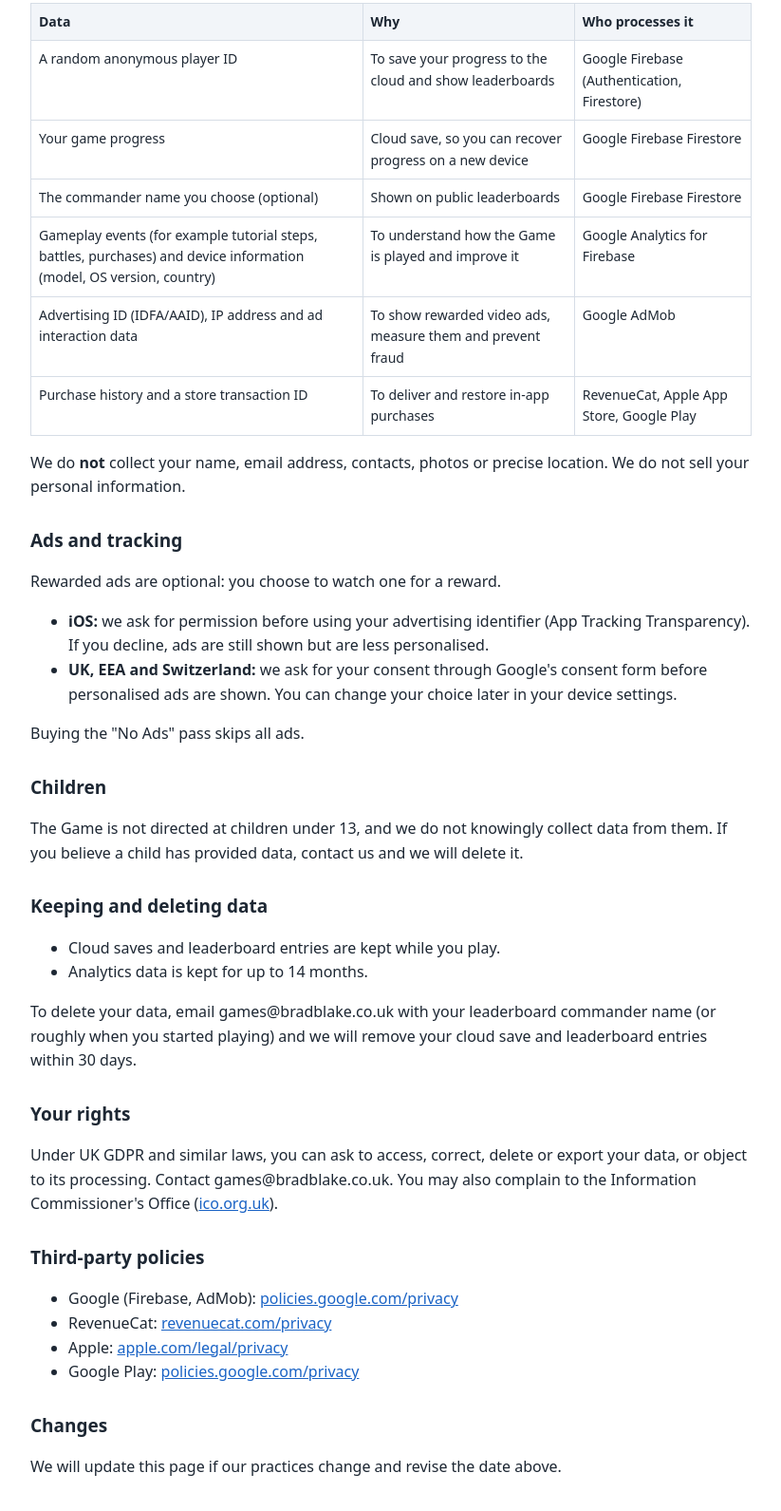
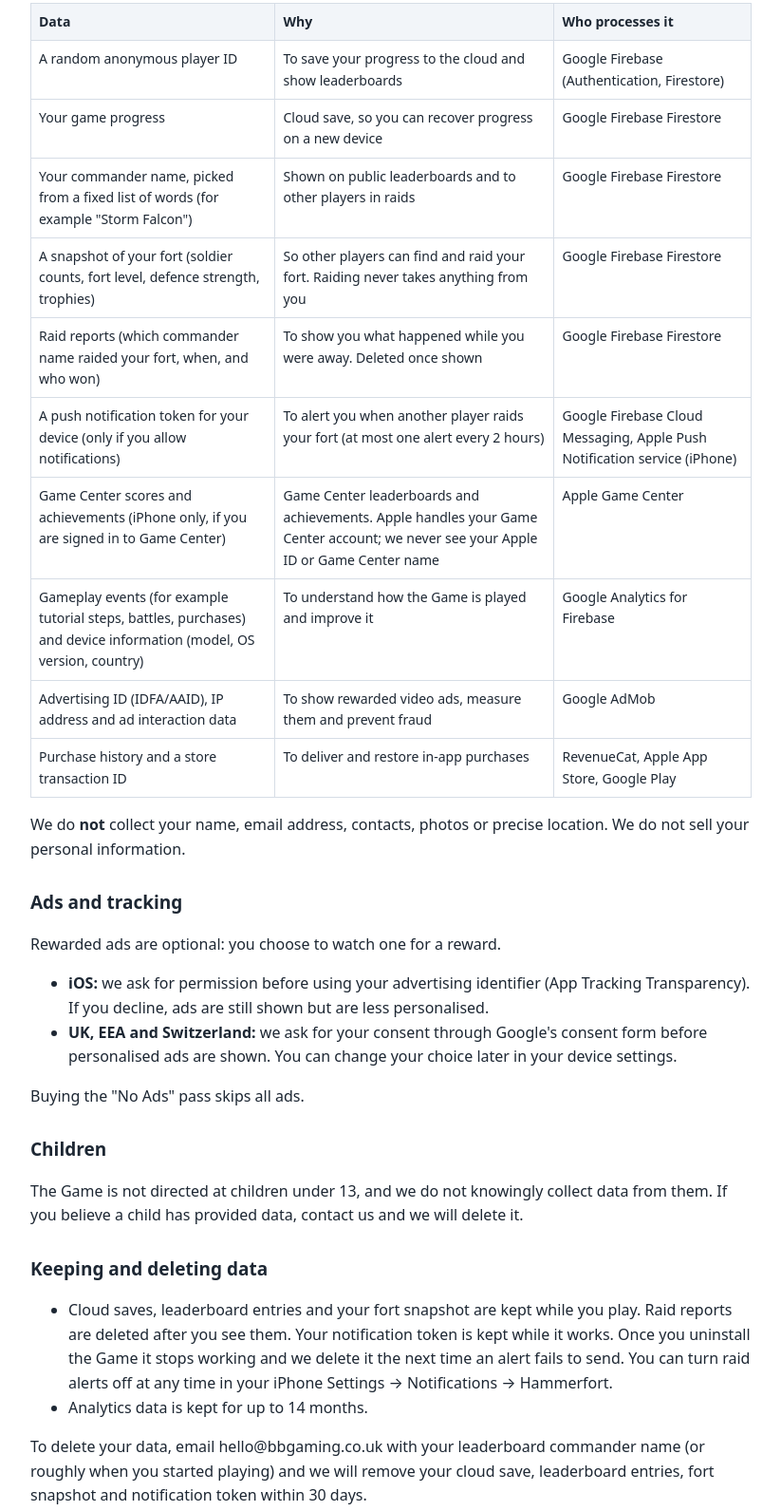
Before and after one commit to gamesbradblake/privacy, a plain HTML site: page index.html in a window 1280 px wide. Shown: the part 296-1887 px from the top of the page at 95% size, without its empty margins (228-1051 px from the left). Drawn offline with Linux system fonts and the light colour scheme.

Commit message:
Hammerfort privacy: BB Gaming Ltd

```diff
--- a/index.html
+++ b/index.html
@@ -2,13 +2,17 @@
 <style>body{font-family:system-ui,-apple-system,Segoe UI,Roboto,sans-serif;max-width:760px;margin:0 auto;padding:24px 16px 60px;line-height:1.6;color:#1d2733;background:#fff}h1{font-size:28px}h2{font-size:19px;margin-top:28px}table{border-collapse:collapse;width:100%;font-size:14px}th,td{border:1px solid #d6dde6;padding:8px;text-align:left;vertical-align:top}th{background:#f2f5f9}a{color:#1a63c5}
 @media (prefers-color-scheme:dark){body{background:#121820;color:#e3e9f0}th{background:#1d2733}th,td{border-color:#33404f}a{color:#7fb3ff}}</style></head><body>
 <h1>Hammerfort Privacy Policy</h1>
-<p><em>Last updated: 11 October 2026</em></p>
-<p>This policy explains what information the Hammerfort mobile game ("the Game", "we", "us") collects and why. The Game is published by <strong>Bradley Blake</strong> (United Kingdom). Contact: <strong>games@bradblake.co.uk</strong>.</p>
+<p><em>Last updated: 1 November 2026</em></p>
+<p>This policy explains what information the Hammerfort mobile game ("the Game", "we", "us") collects and why. The Game is published by <strong>BB Gaming Ltd</strong>, a company registered in England and Wales (company number 17541184). Contact: <strong>hello@bbgaming.co.uk</strong>.</p>
 <h2>What we collect</h2>
 <table><tr><th>Data</th><th>Why</th><th>Who processes it</th></tr>
 <tr><td>A random anonymous player ID</td><td>To save your progress to the cloud and show leaderboards</td><td>Google Firebase (Authentication, Firestore)</td></tr>
 <tr><td>Your game progress</td><td>Cloud save, so you can recover progress on a new device</td><td>Google Firebase Firestore</td></tr>
-<tr><td>The commander name you choose (optional)</td><td>Shown on public leaderboards</td><td>Google Firebase Firestore</td></tr>
+<tr><td>Your commander name, picked from a fixed list of words (for example "Storm Falcon")</td><td>Shown on public leaderboards and to other players in raids</td><td>Google Firebase Firestore</td></tr>
+<tr><td>A snapshot of your fort (soldier counts, fort level, defence strength, trophies)</td><td>So other players can find and raid your fort. Raiding never takes anything from you</td><td>Google Firebase Firestore</td></tr>
+<tr><td>Raid reports (which commander name raided your fort, when, and who won)</td><td>To show you what happened while you were away. Deleted once shown</td><td>Google Firebase Firestore</td></tr>
+<tr><td>A push notification token for your device (only if you allow notifications)</td><td>To alert you when another player raids your fort (at most one alert every 2 hours)</td><td>Google Firebase Cloud Messaging, Apple Push Notification service (iPhone)</td></tr>
+<tr><td>Game Center scores and achievements (iPhone only, if you are signed in to Game Center)</td><td>Game Center leaderboards and achievements. Apple handles your Game Center account; we never see your Apple ID or Game Center name</td><td>Apple Game Center</td></tr>
 <tr><td>Gameplay events (for example tutorial steps, battles, purchases) and device information (model, OS version, country)</td><td>To understand how the Game is played and improve it</td><td>Google Analytics for Firebase</td></tr>
 <tr><td>Advertising ID (IDFA/AAID), IP address and ad interaction data</td><td>To show rewarded video ads, measure them and prevent fraud</td><td>Google AdMob</td></tr>
 <tr><td>Purchase history and a store transaction ID</td><td>To deliver and restore in-app purchases</td><td>RevenueCat, Apple App Store, Google Play</td></tr>
@@ -25,17 +29,17 @@
 <p>The Game is not directed at children under 13, and we do not knowingly collect data from them. If you believe a child has provided data, contact us and we will delete it.</p>
 <h2>Keeping and deleting data</h2>
 <ul>
-<li>Cloud saves and leaderboard entries are kept while you play.</li>
+<li>Cloud saves, leaderboard entries and your fort snapshot are kept while you play. Raid reports are deleted after you see them. Your notification token is kept while it works. Once you uninstall the Game it stops working and we delete it the next time an alert fails to send. You can turn raid alerts off at any time in your iPhone Settings → Notifications → Hammerfort.</li>
 <li>Analytics data is kept for up to 14 months.</li>
 </ul>
-<p>To delete your data, email games@bradblake.co.uk with your leaderboard commander name (or roughly when you started playing) and we will remove your cloud save and leaderboard entries within 30 days.</p>
+<p>To delete your data, email hello@bbgaming.co.uk with your leaderboard commander name (or roughly when you started playing) and we will remove your cloud save, leaderboard entries, fort snapshot and notification token within 30 days.</p>
 <h2>Your rights</h2>
-<p>Under UK GDPR and similar laws, you can ask to access, correct, delete or export your data, or object to its processing. Contact games@bradblake.co.uk. You may also complain to the Information Commissioner's Office (<a href="https://ico.org.uk">ico.org.uk</a>).</p>
+<p>Under UK GDPR and similar laws, you can ask to access, correct, delete or export your data, or object to its processing. Contact hello@bbgaming.co.uk. You may also complain to the Information Commissioner's Office (<a href="https://ico.org.uk">ico.org.uk</a>).</p>
 <h2>Third-party policies</h2>
 <ul>
 <li>Google (Firebase, AdMob): <a href="https://policies.google.com/privacy">policies.google.com/privacy</a></li>
 <li>RevenueCat: <a href="https://revenuecat.com/privacy">revenuecat.com/privacy</a></li>
-<li>Apple: <a href="https://apple.com/legal/privacy">apple.com/legal/privacy</a></li>
+<li>Apple (App Store, Game Center, push notifications): <a href="https://apple.com/legal/privacy">apple.com/legal/privacy</a></li>
 <li>Google Play: <a href="https://policies.google.com/privacy">policies.google.com/privacy</a></li>
 </ul>
 <h2>Changes</h2>
```
